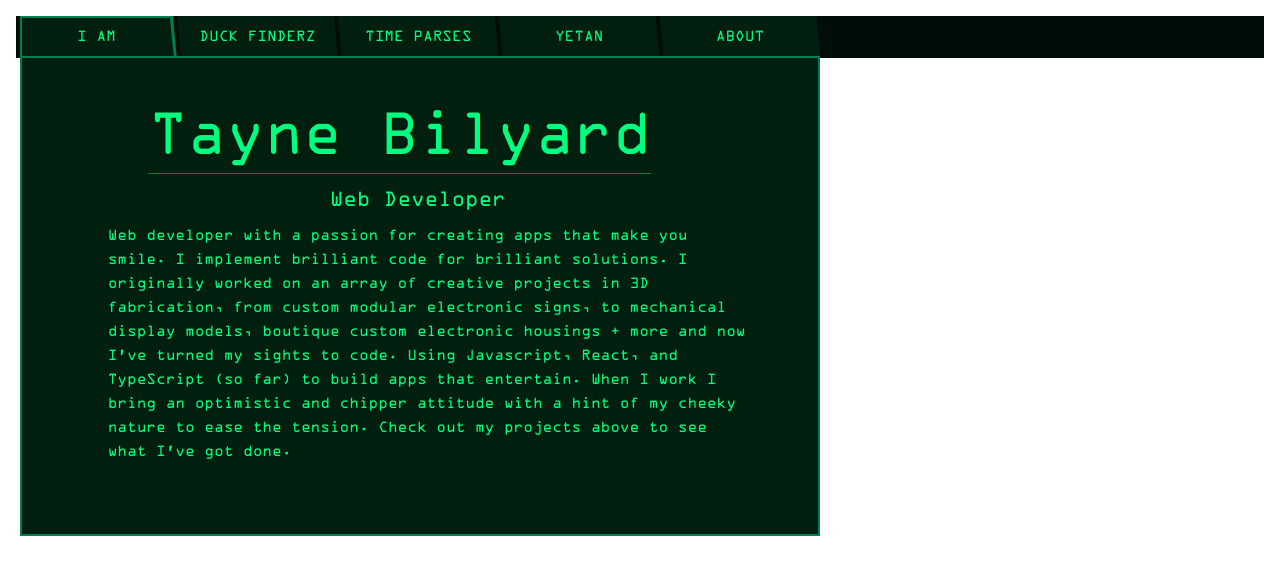
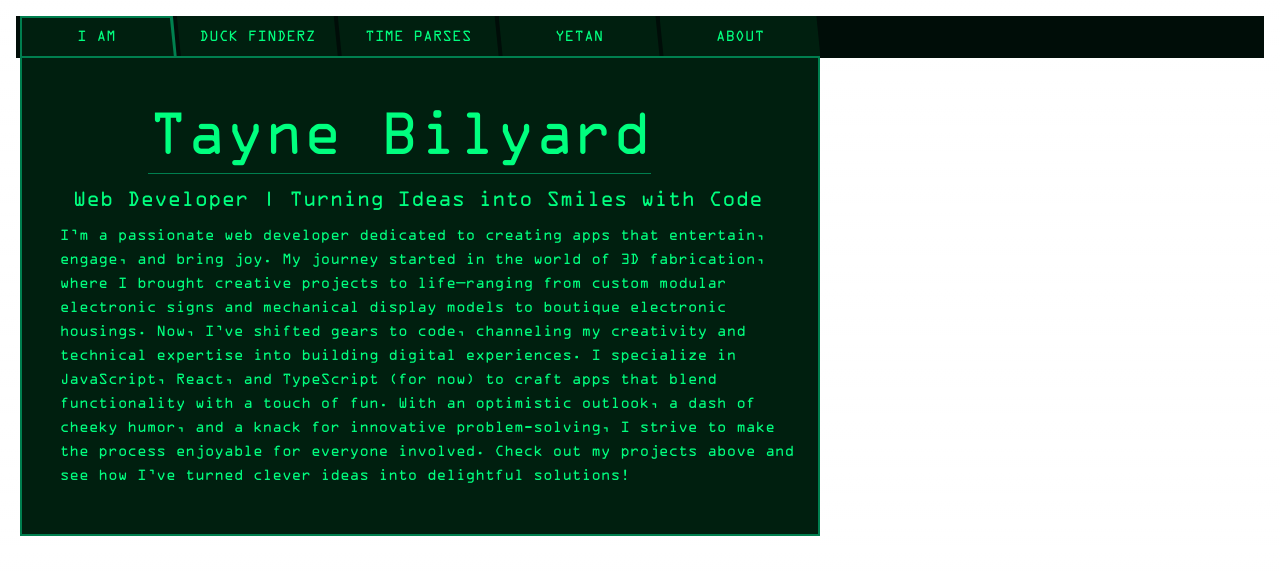
Before and after one commit to TayneB/portfol-marbware, a Next.js app: page / in a window 1280 px wide. Shown: the top 574 px of the page. Built offline with nearby package versions, Linux system fonts and the light colour scheme.

Commit message:
Fixed links formatting

```diff
--- a/src/app/about/page.tsx
+++ b/src/app/about/page.tsx
@@ -7,7 +7,7 @@ const AboutPage: React.FC = () => {
       <p className="about-p">
         This portfolio is built in nextjs with typescript.
       </p>
-      <p className="about-p">Hosted with the power of Amplify!</p>
+      <p className="about-p">Hosted with the power of AWS Amplify!</p>
     </div>
   )
 }
--- a/src/app/globals.css
+++ b/src/app/globals.css
@@ -211,7 +211,7 @@ h2.landing-h2 {
 }
 
 p.landing-p {
-  max-width: 40rem;
+  max-width: 46rem;
   justify-self: center;
 }
 
@@ -227,6 +227,10 @@ p.project1-p {
   margin-top: -5rem;
   margin-bottom: 1.5rem;
   justify-self: center;
+}
+
+p.project1-p a:hover {
+  background-color: rgb(0, 127, 79);
 }
 
 div.video-duckFinderz {
@@ -261,6 +265,15 @@ div.video-duckFinderz iframe {
 .timeParses-p {
   grid-column-start: 1;
   grid-column-end: 3;
+  margin-bottom: 0.7rem;
+}
+
+.timeParses-p a {
+  margin-left: 18rem;
+}
+
+.timeParses-p a:hover {
+  background-color: rgb(0, 127, 79);
 }
 
 /* Proj 3 = portfol-marbware/src/app/project3 */
--- a/src/app/page.tsx
+++ b/src/app/page.tsx
@@ -6,17 +6,22 @@ export default function Home() {
   return (
     <div className="page-content">
       <h1 className="landing-h1">Tayne Bilyard</h1>
-      <h2 className="landing-h2">Web Developer</h2>
+      <h2 className="landing-h2">
+        Web Developer | Turning Ideas into Smiles with Code
+      </h2>
       <p className="landing-p">
-        Web developer with a passion for creating apps that make you smile. I
-        implement brilliant code for brilliant solutions. I originally worked on
-        an array of creative projects in 3D fabrication, from custom modular
-        electronic signs, to mechanical display models, boutique custom
-        electronic housings + more and now I&apos;ve turned my sights to code.
-        Using Javascript, React, and TypeScript (so far) to build apps that
-        entertain. When I work I bring an optimistic and chipper attitude with a
-        hint of my cheeky nature to ease the tension. Check out my projects
-        above to see what I&apos;ve got done.
+        I’m a passionate web developer dedicated to creating apps that
+        entertain, engage, and bring joy. My journey started in the world of 3D
+        fabrication, where I brought creative projects to life—ranging from
+        custom modular electronic signs and mechanical display models to
+        boutique electronic housings. Now, I’ve shifted gears to code,
+        channeling my creativity and technical expertise into building digital
+        experiences. I specialize in JavaScript, React, and TypeScript (for now)
+        to craft apps that blend functionality with a touch of fun. With an
+        optimistic outlook, a dash of cheeky humor, and a knack for innovative
+        problem-solving, I strive to make the process enjoyable for everyone
+        involved. Check out my projects above and see how I’ve turned clever
+        ideas into delightful solutions!
       </p>
     </div>
   )
--- a/src/app/project1/page.tsx
+++ b/src/app/project1/page.tsx
@@ -16,18 +16,27 @@ const Proj1Page: React.FC = () => {
         a chrome extension which I was primarily responsible for that can be
         signed into and that inserts ducks into web pages that can then be
         clicked on to collect them for the associated username. The project
-        outcome was a total success, the chrome extension was published and
-        approved by the chrome web store and can be downloaded here.
-        https://chromewebstore.google.com/detail/duck-collection/enlefeepfkpjdifepemfoojfcbhomnp
-        m The site to sign up for a username and view ducks can be found here
-        https://duck-finderz.pushed.nz/ The Loom video website example can be
-        found here
-        https://www.loom.com/share/347847eb94ef4a2da0bc03813e62884a?sid=1b5dc7cb-416e-45
-        e2-97a9-c64f132134e8 The github repo for the extension and its continued
-        development can be found here
-        https://github.com/TayneB/duck-collector-extension The recording of the
-        final presentation and overview of the project can be found here
-        https://youtu.be/dWgESJXzoQo
+        outcome was a total success! <br></br> <br></br>{' '}
+        <a
+          target="_blank"
+          href="https://chromewebstore.google.com/detail/duck-collection/enlefeepfkpjdifepemfoojfcbhomnpm"
+        >
+          - The chrome extension is published on the chrome web store -
+        </a>{' '}
+        <br></br> <br></br>
+        <a href="">- NO LONGER HOSTED | Duck Finderz Home -</a> <br></br>
+        <br></br>
+        <a
+          target="_blank"
+          href="https://github.com/TayneB/duck-collector-extension"
+        >
+          - The github repo for the extension and its continued development -
+        </a>
+        <br></br>
+        <br></br>
+        <a target="_blank" href="https://youtu.be/dWgESJXzoQo">
+          - The Youtube recording of Duck Finderz presentation -
+        </a>
       </p>
     </div>
   )
--- a/src/app/project2/page.tsx
+++ b/src/app/project2/page.tsx
@@ -23,7 +23,11 @@ const Proj2Page: React.FC = () => {
           Game World of Warcraft. By inputing a characters name, server, region
           and specified encounter, the app allows user to search for the best
           parses to compare against their own with a focus on cotrolling the
-          data for encounter duration.
+          data for encounter duration. <br></br>
+          <br></br>
+          <a target="_blank" href="https://marbo.time-parses.lol/">
+            - Time Parses -
+          </a>
         </p>
       </span>
     </div>
```
